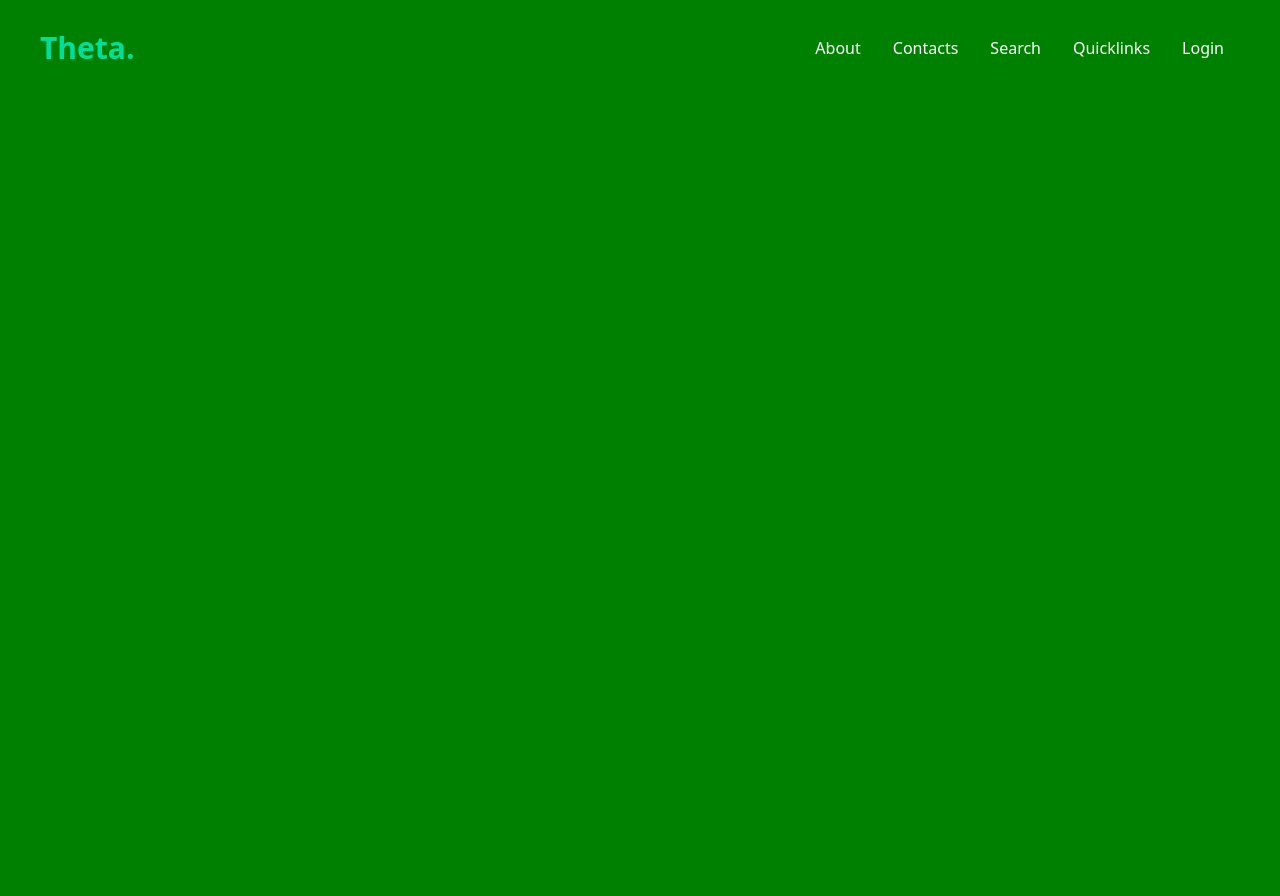
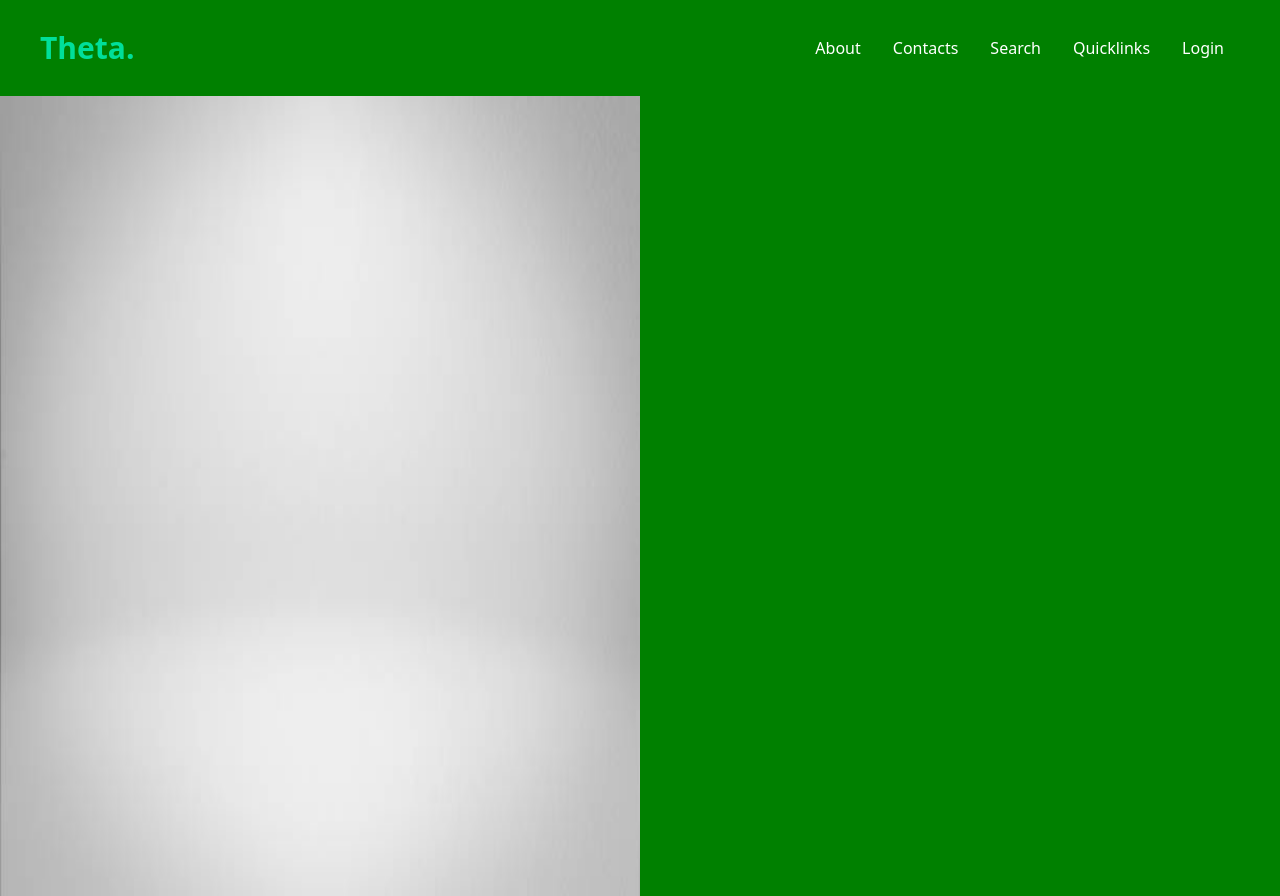
Before and after one commit to Titus-muchoki/Thetaportal, a React (Create React App) app: page / in a window 1280 px wide. Before the commit the page ends 800 px from the top, so only its background shows below. Built offline with nearby package versions, Linux system fonts and the light colour scheme.

Commit message:
add the initial files

```diff
--- a/src/App.js
+++ b/src/App.js
@@ -1,10 +1,12 @@
 
+import Home from './components/Home';
 import Navbar from './components/Navbar';
 
 const App = () => {
   return (
     <div>
       <Navbar />
+      <Home />
     </div>
   );
 };
--- /dev/null
+++ b/src/components/Home.jsx
@@ -0,0 +1,14 @@
+import React from 'react';
+import Tea from "../assets/gry.jpg"
+const Home = () => {
+    return (
+        <div className='grid grid-cols-1 sm:grid-cols-2 h-screen w-full'>
+            <div className='hidden sm:block'>
+            <img className='w-full h-full' src={Tea} alt='/' />
+            </div>
+
+        </div>
+    );
+};
+
+export default Home;
```
Also changed, not shown: src/assets/Kenyan-Tea-Plantations.jpg (added), src/assets/gry.jpg (added).
